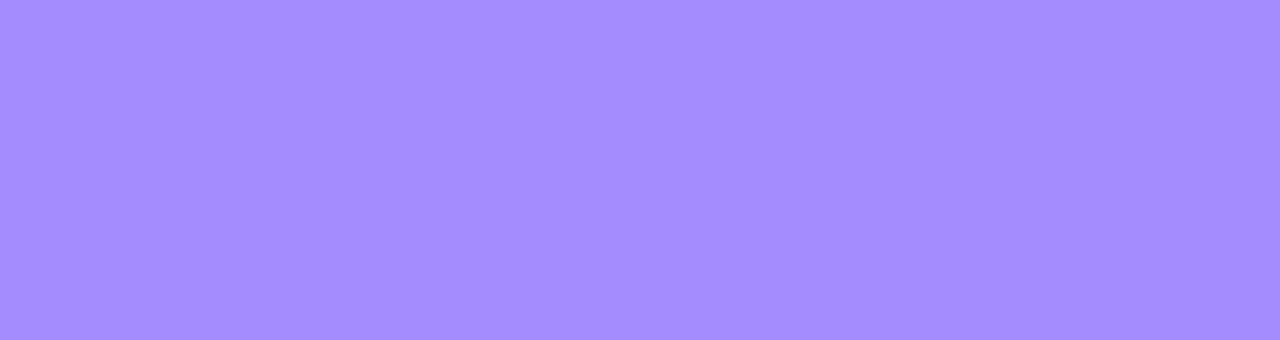
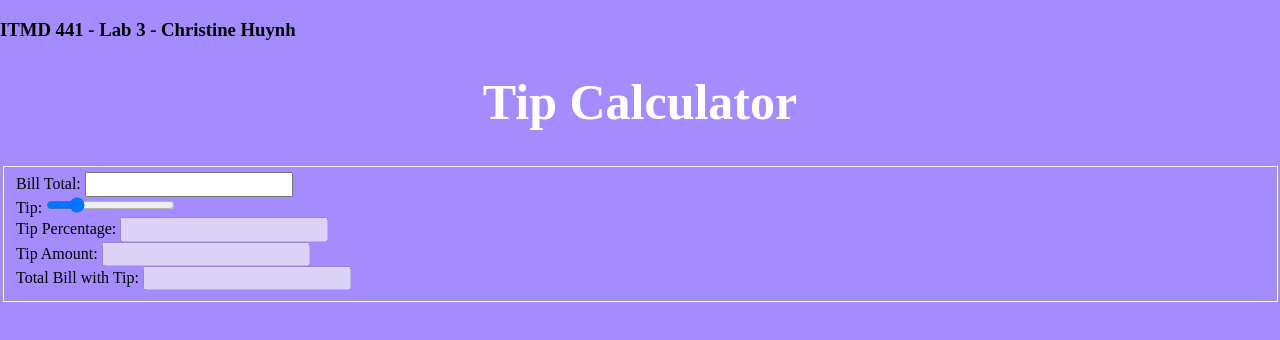
Before and after one commit to chuynh2/ITMD441, a plain HTML site: page Lab3/index.html in a window 1280 px wide. Drawn offline with Linux system fonts and the light colour scheme; files that its build step writes are made by us from their sources.

Commit message:
Add basic html

```diff
--- a/Lab3/index.html
+++ b/Lab3/index.html
@@ -9,6 +9,33 @@
     <script type="text/javascript" src="js/javaScript.js"></script>
     </head>
     <body>
-
+        <div id="main-container">
+            <h3>ITMD 441 - Lab 3 - Christine Huynh</h3>
+            <h1>Tip Calculator</h1>
+            <form id="form-container">
+                <fieldset>
+                    <div class="field">
+                      <label class="sub-heading">Bill Total:</label>
+                      <input type="text" class="form-control" id = "billTotal" required>
+                    </div>
+                    <div class="field">
+                        <label class="sub-heading">Tip:</label>
+                        <input type="range" min="0" max="100" value="20" id="tip"  required>
+                    </div>
+                    <div class="field">
+                      <label class="sub-heading">Tip Percentage:</label>
+                      <input type="text" class="form-control" id="tipPercentage" disabled>
+                    </div>
+                    <div class="field">
+                      <label class="sub-heading">Tip Amount:</label>
+                      <input type="text" class="form-control" id="tipAmount" disabled>
+                    </div>
+                    <div class="field">
+                      <label class="sub-heading">Total Bill with Tip:</label>
+                      <input type="text" class="form-control" id="totalBillWithTip" disabled>
+                    </div>
+                  </fieldset>
+            </form>
+        </div>
     </body>
 </html>
```
